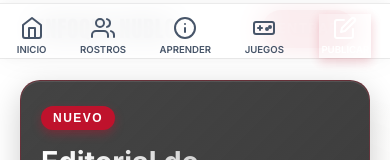
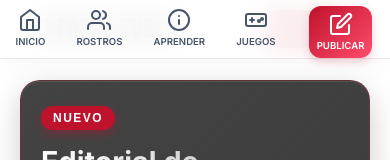
Before and after one commit to fay89/noticias-internas, a Next.js app: page / in a window 390 px wide. Shown: the top 160 px of the page. Built offline with nearby package versions, Linux system fonts and the light colour scheme; no server answers; the database is empty.

Commit message:
Fix: color rojo del boton publicar forzado

```diff
--- a/src/app/layout.module.css
+++ b/src/app/layout.module.css
@@ -255,7 +255,7 @@
     stroke: var(--accent-red-main);
   }
 
-  .publishButton {
+  .nav ul li .publishButton {
     background: #bf122c !important;
     background: linear-gradient(135deg, #bf122c, #ff4d6d) !important;
     border-radius: 12px !important;
@@ -263,10 +263,15 @@
     margin: 0 4px !important;
     padding: 6px 8px !important;
     box-shadow: 0 4px 10px rgba(191, 18, 44, 0.2);
+    display: flex !important;
+    flex-direction: column;
+    align-items: center;
+    justify-content: center;
   }
 
-  .publishButton .navIcon {
+  .nav ul li .publishButton .navIcon {
     stroke: white !important;
+    display: block !important;
   }
 
   .main {
```
